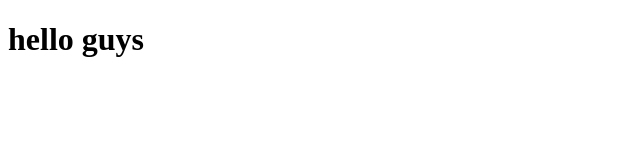
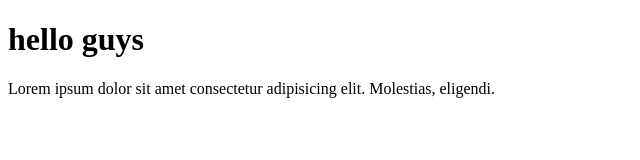
Before and after one commit to nuriddinovxurshidbek01/hello-everyone-1, a plain HTML site: page index.html in a window 1280 px wide. Shown: the whole page, without its empty margins (0-640 px from the left). Drawn offline with Linux system fonts and the light colour scheme.

Commit message:
Add files via upload
Signed-off-by: NuriddinovXurshidbek <122303378+nuriddinovxurshidbek01@users.noreply.github.com>

```diff
--- a/index.html
+++ b/index.html
@@ -1,12 +1,16 @@
 <!DOCTYPE html>
 <html lang="en">
+
 <head>
     <meta charset="UTF-8">
     <meta http-equiv="X-UA-Compatible" content="IE=edge">
     <meta name="viewport" content="width=device-width, initial-scale=1.0">
     <title>Document</title>
 </head>
+
 <body>
     <h1>hello guys</h1>
+    <p>Lorem ipsum dolor sit amet consectetur adipisicing elit. Molestias, eligendi.</p>
 </body>
+
 </html>
```
